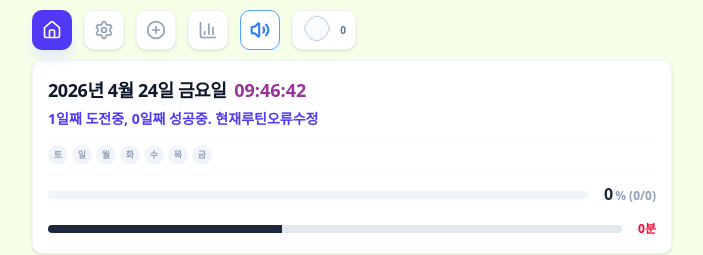
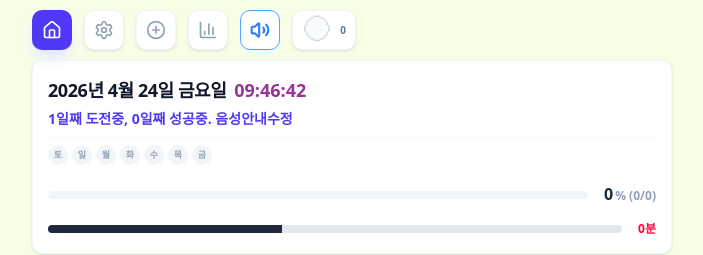
Before and after one commit to 78963a/namanna2, a React (Vite) app: page / in a window 1280 px wide. Shown: the top 255 px of the page, without its empty margins (288-991 px from the left). Built offline with nearby package versions, Linux system fonts and the light colour scheme.

Commit message:
feat(HeaderBox): 음성 안내 오류 수정
사용자의 챌린지 진행 현황을 표시하는 텍스트에 잘못된 정보가 표시되던 오류를 수정합니다. '현재루틴오류수정' 대신 '음성안내수정'으로 변경하여 정확한 상태를 나타냅니다.

```diff
--- a/src/components/layout/HeaderBox.tsx
+++ b/src/components/layout/HeaderBox.tsx
@@ -117,7 +117,7 @@
           </div>
           <div className="text-indigo-600 font-black text-sm leading-tight flex items-center gap-1">
               <span>
-                {challengeDays}일째 도전중, {successDays}일째 성공중. 현재루틴오류수정
+                {challengeDays}일째 도전중, {successDays}일째 성공중. 음성안내수정
                </span>
           </div>
         </div>
```
